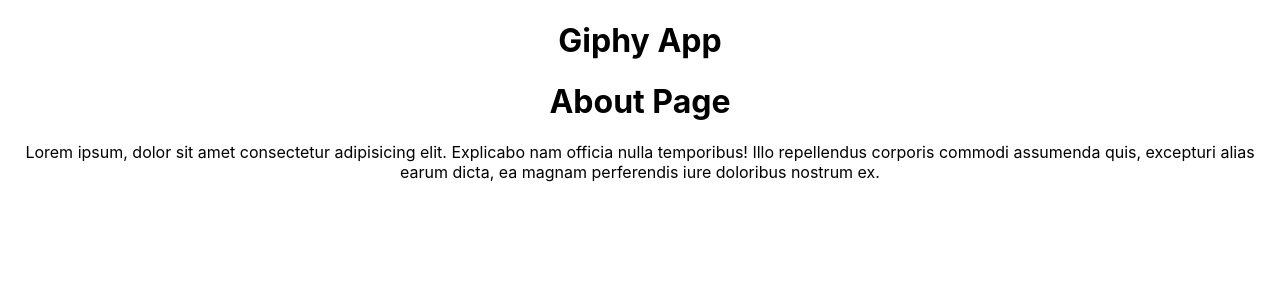
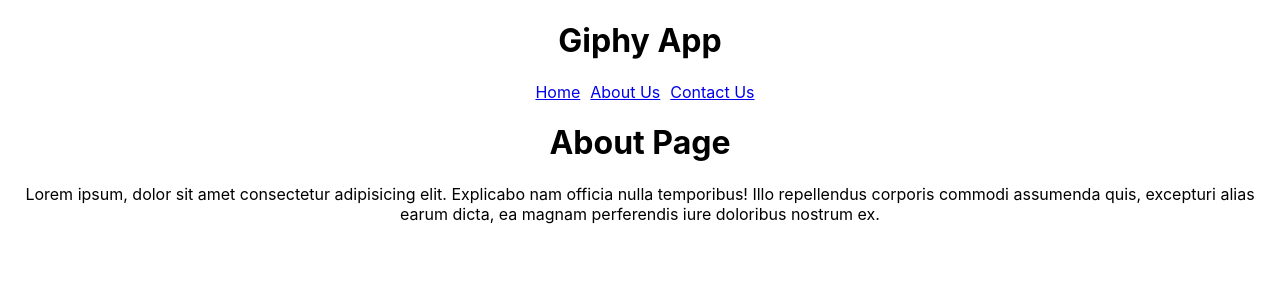
Before and after one commit to PotstickerNut/giphy, a React (Create React App) app: page /about in a window 1280 px wide. Shown: the top 300 px of the page. Built offline with nearby package versions, Linux system fonts and the light colour scheme; no server answers.

Commit message:
feature: added Contact page to routes

```diff
--- a/src/App.css
+++ b/src/App.css
@@ -36,3 +36,7 @@
     transform: rotate(360deg);
   }
 }
+
+.navLink {
+  margin-left: 10px;
+}
--- a/src/App.js
+++ b/src/App.js
@@ -1,7 +1,8 @@
 import "./App.css";
 import GiphyList from "./components/GiphyList";
 import About from "./components/pages/About";
-import { Route, Switch } from "react-router-dom";
+import Contact from "./components/pages/Contact";
+import { Route, Switch, Link } from "react-router-dom";
 import { useState, useEffect } from "react";
 
 const App = () => {
@@ -19,9 +20,24 @@
   return (
     <div className="App">
       <h1>Giphy App</h1>
+      <nav>
+        <Link className="navLink" to="/">
+          Home
+        </Link>
+        <Link className="navLink" to="/about">
+          About Us
+        </Link>
+        <Link className="navLink" to="/contact">
+          Contact Us
+        </Link>
+      </nav>
       <Switch>
         <Route path="/about">
           <About />
+        </Route>
+
+        <Route path="/contact">
+          <Contact />
         </Route>
 
         <Route path="/">
--- a/src/components/pages/Contact.js
+++ b/src/components/pages/Contact.js
@@ -0,0 +1,9 @@
+const Contact = () => {
+  return (
+    <div>
+      <h1>Contact Page</h1>
+    </div>
+  );
+};
+
+export default Contact;
```
